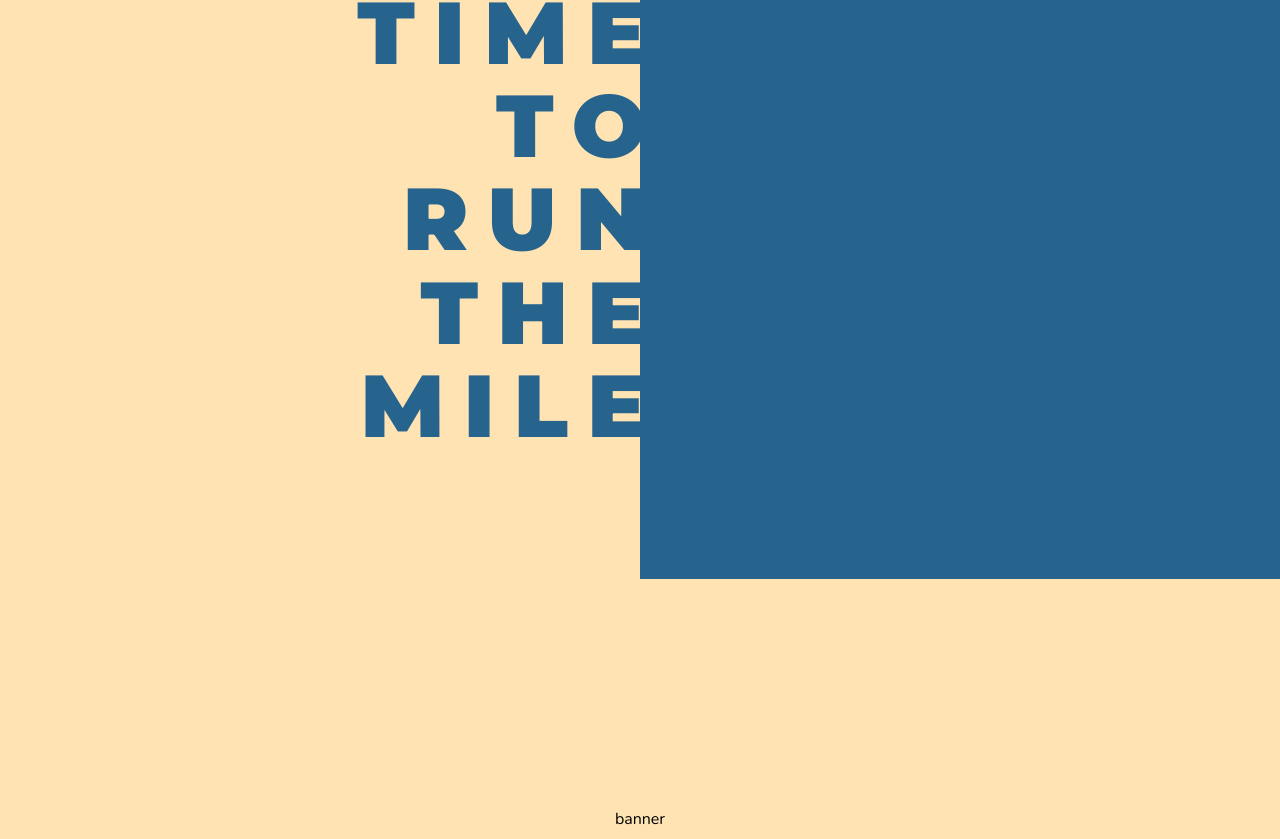
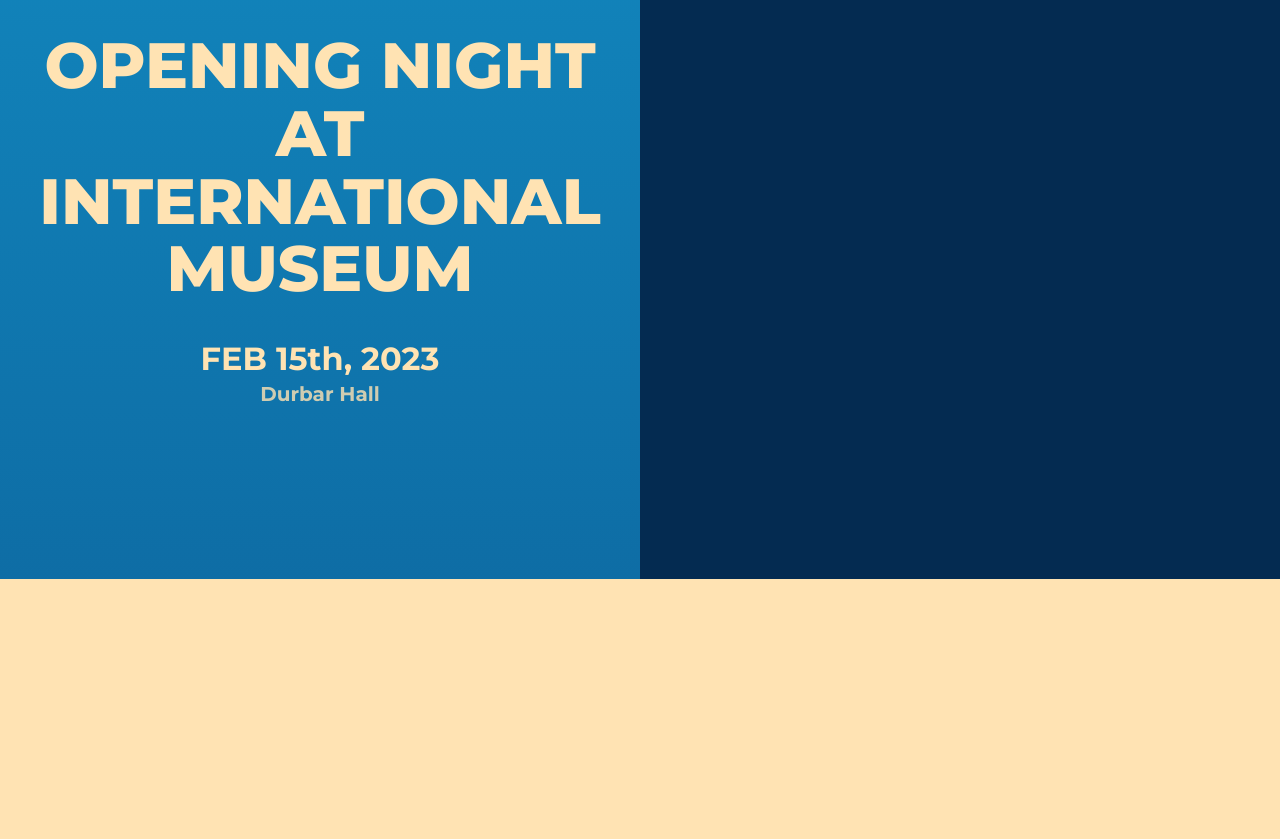
Before and after one commit to Excel2022Web/marathon, a React (Create React App) app: page / in a window 1280 px wide. Shown: the part 941-1780 px from the top of the page. Built offline with nearby package versions, Linux system fonts and the light colour scheme.

Commit message:
🏃‍♂️🏃‍♀️

```diff
--- a/src/components/About/About.css
+++ b/src/components/About/About.css
@@ -1,6 +1,6 @@
 .about {
     height: calc(100vh - 80px);
-    background-color: var(--bg-color);
+    background: linear-gradient(to bottom, #1287BE, var(--primary-color));
     display: flex;
     flex-direction: column;
     align-items: center;
@@ -17,30 +17,44 @@
 .about__left {
     display: flex;
     align-items: center;
-    justify-content: flex-end;
+    justify-content: center;
     flex: 0.5;
 }
 
 .al__content {
     display: flex;
     flex-direction: column;
-    align-items: flex-end;
+    align-items: center;
+    justify-content: center;
+    gap: 0.25rem;
 }
 
 .al__content h1 {
+    color: var(--bg-color);
     font-family: var(--secondary-font);
-    color: var(--primary-color);
-    margin-right: -1.6rem;
-    letter-spacing: 1.2rem;
     padding: 0;
-    font-size: 5.5rem;
+    font-size: 4rem;
     line-height: 106%;
-    font-weight: 900;
-    text-align: right;
+    font-weight: 800;
+    text-align: center;
+}
+
+.al__content h3 {
+    color: var(--bg-color);
+    font-family: var(--secondary-font);
+    font-size: 2rem;
+    margin-top: 2rem;
+}
+
+.al__content h5 {
+    color: var(--bg-color);
+    font-family: var(--secondary-font);
+    font-size: 1.25rem;
+    opacity: 0.8;
 }
 
 .about__right {
     flex: 0.5;
-    background-color: var(--primary-color);
+    background-color: #042b51;
     height: calc(100vh - 80px);
 }
--- a/src/components/About/About.js
+++ b/src/components/About/About.js
@@ -8,11 +8,9 @@ function About() {
       <div className='about__container'>
         <div className='about__left'>
           <div className='al__content'>
-            <h1>TIME</h1>
-            <h1>TO</h1>
-            <h1>RUN</h1>
-            <h1>THE</h1>
-            <h1>MILE</h1>
+            <h1>OPENING NIGHT AT INTERNATIONAL MUSEUM </h1>
+            <h3>FEB 15th, 2023</h3>
+            <h5>Durbar Hall</h5>
           </div>
         </div>
         <div className='about__right'>
--- a/src/components/Banner/Banner.css
+++ /dev/null
@@ -1,18 +0,0 @@
-.banner {
-    min-height: 60vh;
-    display: flex;
-    flex-direction: column;
-    align-items: center;
-    justify-content: center;
-    background-color: var(--bg-color);
-}
-
-.banner__container {
-    display: flex;
-    align-items: center;
-    justify-content: center;
-    width: 90%;
-    margin: auto;
-    padding: 2rem 0;
-    gap: 2rem;
-}
--- a/src/components/Banner/Banner.js
+++ /dev/null
@@ -1,15 +0,0 @@
-import React from 'react'
-
-import './Banner.css'
-
-function Banner() {
-  return (
-    <div className='banner'>
-        <div className='banner__component'>
-        banner
-        </div>
-    </div>
-  )
-}
-
-export default Banner
--- a/src/components/index.js
+++ b/src/components/index.js
@@ -2,7 +2,6 @@ export { default as Navbar } from './Navbar/Navbar'
 export { default as Footer } from './Footer/Footer'
 
 export { default as Home } from './Home/Home'
-export { default as Banner } from './Banner/Banner'
 export { default as About } from './About/About'
 export { default as Schedule } from './Schedule/Schedule'
 export { default as GMaps } from './GMaps/GMaps'
--- a/src/data/contactsData.js
+++ b/src/data/contactsData.js
@@ -40,4 +40,31 @@ export const contactsData = [
       email: "saniamariasabu.mec@gmail.com",
       linkedIn: "https://www.linkedin.com/in/sania-maria-sabu-1b059a1b2/",
     },
+    {
+      id: 5,
+      name: "Pranav Jayasankar",
+      designation: "Event Head",
+      image: sebin,
+      phone: "8921212340",
+      email: "hemanthsagar.mec@gmail.com",
+      linkedIn: "https://www.linkedin.com/in/sebin-davis-344782195",
+    },
+    {
+      id: 6,
+      name: "Sanchez",
+      designation: "Event Head",
+      image: sania,
+      phone: "9495936026",
+      email: "saniamariasabu.mec@gmail.com",
+      linkedIn: "https://www.linkedin.com/in/sania-maria-sabu-1b059a1b2/",
+    },
+    {
+      id: 7,
+      name: "Cijo Jose",
+      designation: "Event Head",
+      image: sania,
+      phone: "7306928074",
+      email: "saniamariasabu.mec@gmail.com",
+      linkedIn: "https://www.linkedin.com/in/sania-maria-sabu-1b059a1b2/",
+    },
 ]
--- a/src/index.css
+++ b/src/index.css
@@ -4,7 +4,6 @@
 * {
     margin: 0;
     box-sizing: border-box;
-    font-family: var(--primary-font);
 }
 
 html {
@@ -17,7 +16,7 @@ html {
     --primary-font: 'Nunito', sans-serif;
     --secondary-font: 'Montserrat', sans-serif;
     --bg-color: #ffe3b3;
-    --primary-color: #26648e;
+    --primary-color: #0e6da5;
     --secondary-color: #4f8fc0;
     --tertiary-color: #53d2dc;
     --text-main: #333333;
--- a/src/pages/LandingPage/LandingPage.js
+++ b/src/pages/LandingPage/LandingPage.js
@@ -1,6 +1,6 @@
 import React from 'react'
 
-import { Home, Banner, About, Excel, Schedule, GMaps, Sponsors, Contact } from '../../components'
+import { Home, About, Excel, Schedule, GMaps, Sponsors, Contact } from '../../components'
 
 import './LandingPage.css'
 
@@ -9,7 +9,6 @@ function LandingPage() {
     <div className='landingPage'>
       <Home />
       <About />
-      <Banner />
       <Schedule />
       <GMaps />
       <Excel />
```
Also changed, not shown: src/assets/svg/landing_curve.svg.
